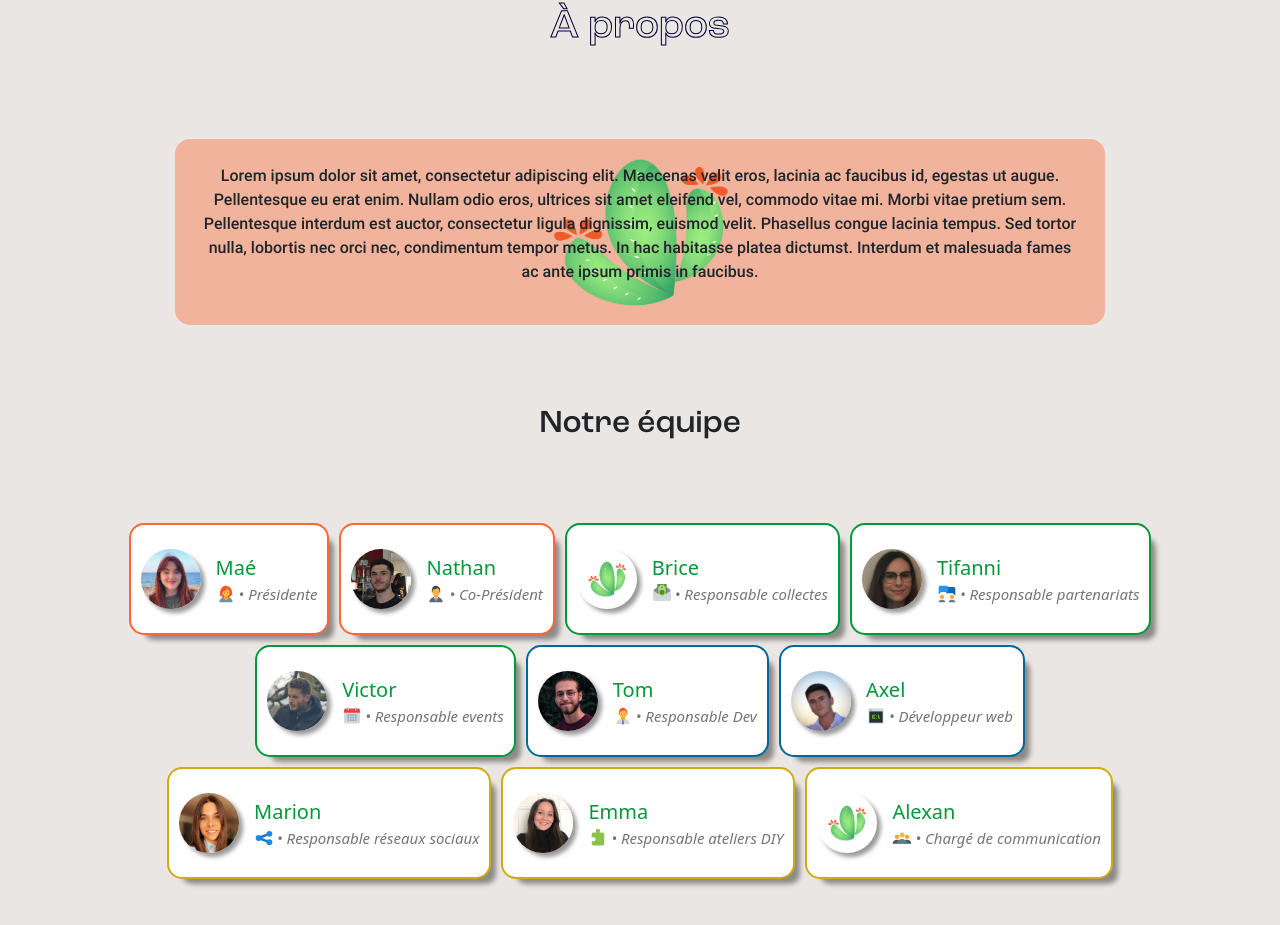
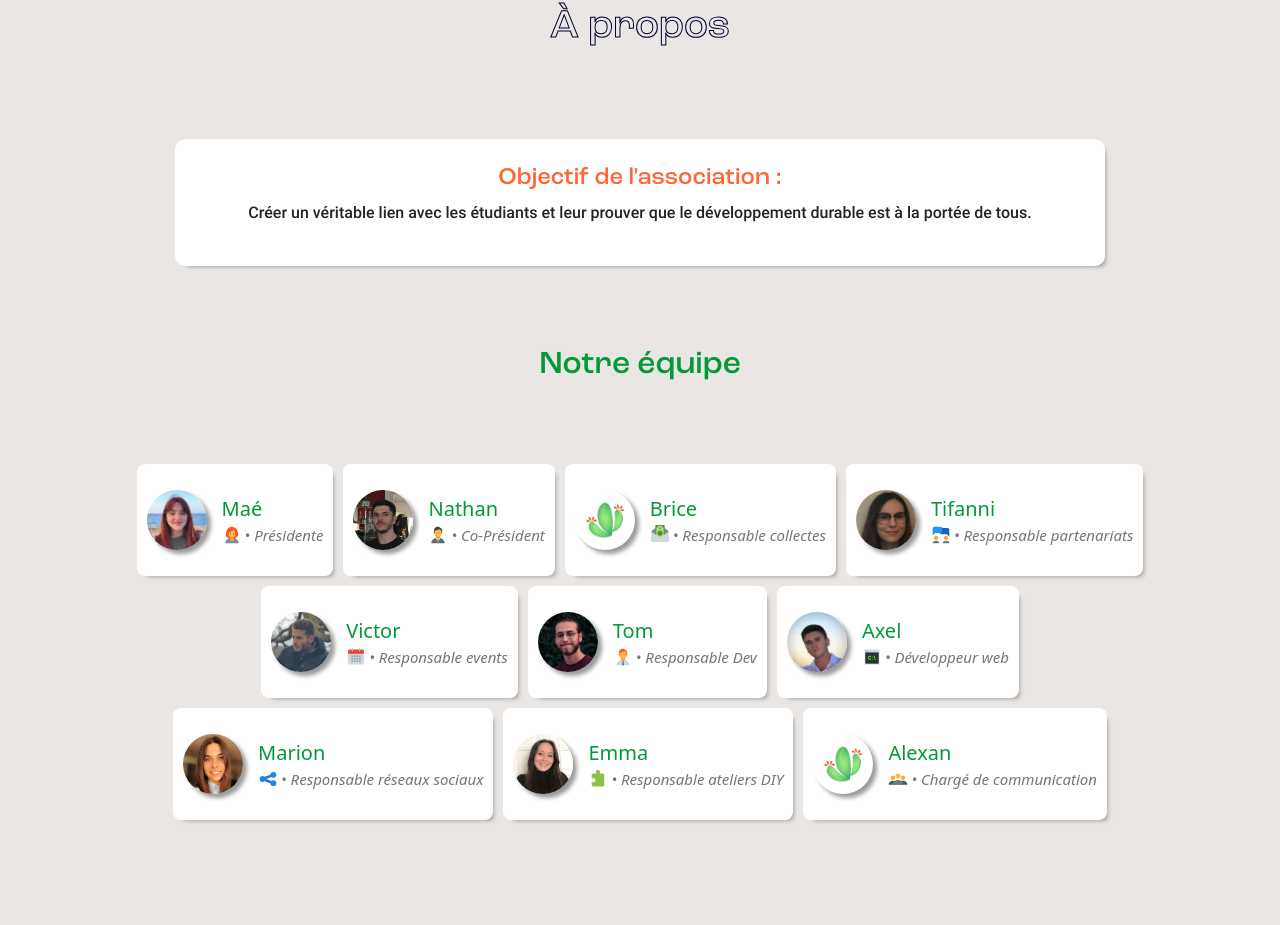
Before and after one commit to tom-ruiz/greengo-website, a React (Create React App) app: page / in a window 1280 px wide. Shown: the part 1705-2630 px from the top of the page. Built offline with nearby package versions, Linux system fonts and the light colour scheme.

Commit message:
edit design

```diff
--- a/public/index.html
+++ b/public/index.html
@@ -2,7 +2,7 @@
 <html lang="en">
   <head>
     <meta charset="utf-8" />
-    <link rel="icon" href="favicon.ico" />
+    <link rel="icon" href="favicon.svg" />
     <meta name="viewport" content="width=device-width, initial-scale=1" />
     <meta name="theme-color" content="#000000" />
     <meta
--- a/src/components/Navbar.jsx
+++ b/src/components/Navbar.jsx
@@ -5,7 +5,7 @@ import picto from '../img/picto.png';
 
 function NavbarComponent(){
     return(
-        <Navbar className="nav" variant="dark">
+        <Navbar className="nav" variant="light">
           <Container>
           <Navbar.Brand href="/" className="nav__title"><img className="home-logo" src={picto} alt="picto"/></Navbar.Brand>
           <Nav className="me-auto">
--- a/src/components/pages/AboutPage.jsx
+++ b/src/components/pages/AboutPage.jsx
@@ -2,20 +2,15 @@ import React from "react";
 import Ekip from "./Ekip";
 
 function AboutPage() {
-
   return (
     <div className="about-container">
       <h1 className="about__title">À propos</h1>
       <div className="about__infos-section">
+          <h4>Objectif de l'association : </h4>
+
         <p>
-          Lorem ipsum dolor sit amet, consectetur adipiscing elit. Maecenas
-          velit eros, lacinia ac faucibus id, egestas ut augue. Pellentesque eu
-          erat enim. Nullam odio eros, ultrices sit amet eleifend vel, commodo
-          vitae mi. Morbi vitae pretium sem. Pellentesque interdum est auctor,
-          consectetur ligula dignissim, euismod velit. Phasellus congue lacinia
-          tempus. Sed tortor nulla, lobortis nec orci nec, condimentum tempor
-          metus. In hac habitasse platea dictumst. Interdum et malesuada fames
-          ac ante ipsum primis in faucibus.
+          Créer un véritable lien avec les étudiants et leur prouver que le
+          développement durable est à la portée de tous.
         </p>
       </div>
       <h2 className="about__ekip__title">Notre équipe</h2>
--- a/src/components/pages/Ekip.jsx
+++ b/src/components/pages/Ekip.jsx
@@ -27,7 +27,7 @@ function Ekip() {
   return (
     <>
       {" "}
-      <div className="about__ekip__card">
+      <div className="about__ekip__card about__ekip__card-dir">
         <img className="about__ekip__card__cadre-img" src={Mae} alt="" />
         <div className="about__ekip__card__infos">
           <div className="about__ekip__card__title">Maé</div>
@@ -37,7 +37,7 @@ function Ekip() {
           </div>
         </div>
       </div>
-      <div className="about__ekip__card">
+      <div className="about__ekip__card about__ekip__card-dir">
         <img className="about__ekip__card__cadre-img" src={Nathan} alt="" />
         <div className="about__ekip__card__infos">
           <div className="about__ekip__card__title">Nathan</div>
--- a/src/components/pages/Events.jsx
+++ b/src/components/pages/Events.jsx
@@ -37,7 +37,7 @@ function Events() {
           <Col sm={8}>
             <Tab.Content>
               <Tab.Pane eventKey="#link1">
-                <div>
+                <div className="events__content">
                   <h2 className="events__content-title">Tournoi Z5</h2>
                   <p>
                     Holà la team YNOV Aix en provence ! Préparez vos roulettes,
@@ -46,37 +46,47 @@ function Events() {
                     Avril 🕖 À partir de 13h00 (premier match à 13h30)
                     📍Montclub Futbol à 5 Bouc-Bel-Air Pour les inscriptions,
                     vous trouverez ci-dessous un lien Google form où vous
-                    pourrez renseigner : - Le nom de votre équipe - Votre nom et
-                    prénom - Votre numéro de téléphone
-                    <br />
+                    pourrez renseigner : <br />- Le nom de votre équipe <br />-
+                    Votre nom et prénom <br />- Votre numéro de téléphone
+                    <br /><br />
                     Prix de participation : 10€/personne
                     <br />
                     5€ reversé à une asso
                   </p>
-                  <Button variant="success" href="https://docs.google.com/spreadsheets/d/1YcAAO6626Ce7LkFeKp4d2am0ql1HmSA7M-xPmCWOFHw/edit#gid=744338324">Lien d'inscription</Button>
+                  <Button
+                    variant="success"
+                    href="https://docs.google.com/spreadsheets/d/1YcAAO6626Ce7LkFeKp4d2am0ql1HmSA7M-xPmCWOFHw/edit#gid=744338324"
+                  >
+                    Lien d'inscription
+                  </Button>
                 </div>
               </Tab.Pane>
               <Tab.Pane eventKey="#link2">
-                <div>
-                  <h2 className="events__content-title">Tournoi Z5</h2>
+                <div className="events__content">
+                  <h2 className="events__content-title">
+                    Distribution de paniers
+                  </h2>
                   <p>
-                    Lorem ipsum dolor sit amet, consectetur adipiscing elit.
-                    Aliquam hendrerit volutpat elit in facilisis. Nulla et
-                    efficitur lorem. Pellentesque laoreet urna a pellentesque
-                    tempor. Aliquam tincidunt in dolor ut volutpat. Nam enim
-                    velit, tincidunt a diam at, dapibus venenatis turpis. Donec
-                    vehicula euismod neque et mollis. Mauris quis velit
-                    consectetur nunc lacinia eleifend sit amet vitae erat. Duis
-                    eleifend mauris condimentum velit dictum, id iaculis augue
-                    fermentum. Interdum et malesuada fames ac ante ipsum primis
-                    in faucibus. Donec volutpat justo sed nisl accumsan
-                    tincidunt. Sed euismod tellus sodales arcu fermentum mattis.
-                    Vivamus non pellentesque velit. Cras sed pharetra eros.
-                    Class aptent taciti sociosqu ad litora torquent per conubia
-                    nostra, per inceptos himenaeos. In ac quam id erat
-                    sollicitudin malesuada.
+                    🍅 🥦 Manger 5 fruits et légumes par jour, tu connais ? On
+                    sait que cette phrase est plus facile à lire qu’à faire.
+                    C’est pourquoi on a décidé d’organiser un partenariat avec
+                    Le Marché Bio de Pierre pour vous proposer des paniers bio
+                    de fruits et légumes à 10€. 🍎🍇 Puisque la nature n’est pas
+                    prévisible, on ne connaît pas d’avance le contenu des
+                    paniers, mais on peut te donner des exemples alléchants pour
+                    tes futurs repas healthy 👇🏻 <br />
+                    🥬 1 petit chou chinois <br />
+                    🥕 500g de carottes <br />
+                    🧅 1 oignon <br />
+                    🍎 500g de pommes <br />
+                    🍊 500g de clémentines <br /><br />❌ Infos importantes ❌ <br />{" "}
+                    ✅ Réserve ton panier avant le 08 mars 12h via le formulaire
+                    (lien dans la bio) 💁🏻‍♀️ La distribution s'effectuera dans la
+                    salle de pause à partir de 13h45
                   </p>
-                  <Button variant="secondary" disabled="true">Lien d'inscription</Button>
+                  <Button variant="secondary" disabled="true">
+                    Lien d'inscription
+                  </Button>
                 </div>
               </Tab.Pane>
             </Tab.Content>
--- a/src/style/events.scss
+++ b/src/style/events.scss
@@ -1,23 +1,28 @@
-.events{
-    &-container{
-        background-color: white;
+.events {
+    &-container {
+        background-color: #EAE6E4;
         min-height: 100vh;
         padding: 4em;
     }
-    &__list{
-        &-links{
+
+    &__list {
+        &-links {
             margin-bottom: 2em;
         }
     }
 
-    &__content{
-        &-title{
+    &__content {
+        p {
+            text-align: center;
+        }
+
+        &-title {
             color: #ff6633;
         }
     }
 }
 
-.list-group-item.active{
+.list-group-item.active {
     background-color: #66cc66 !important;
     border-color: #049839;
 }
--- a/src/style/global.scss
+++ b/src/style/global.scss
@@ -7,12 +7,13 @@
     src: url("../fonts/Roboto-Medium.ttf");
 }
 
-h1, h2 {
+h1, h2, h3, h4 {
     font-family: 'Kostic';
 }
 
 p{
     font-family: 'Roboto';
+    text-align: justify;
 }
 
 $color-green :#049839;
--- a/src/style/home.scss
+++ b/src/style/home.scss
@@ -106,20 +106,24 @@ $color-white: #EAE6E4;
     }
 }
 
+//section à propos
+
 .about {
     &-container {
         min-height: 150vh;
         background-color: $color-white;
         padding: 20px;
+        display: flex;
+        flex-direction: column;
+        align-items: center;
+
+        p {
+            text-align: center;
+        }
 
         @media(max-width: 500px) {
             padding: 40px;
         }
-
-        display: flex;
-        flex-direction: column;
-        align-items: center;
-
 
 
     }
@@ -137,22 +141,27 @@ $color-white: #EAE6E4;
 
     &__infos {
         &-section {
+            h4{
+                color: $color-orange;
+            }
+
             margin-top: 10vh;
             padding: 25px;
             display: flex;
             flex-direction: column;
             justify-content: center;
             width: 75%;
+            border-radius: 10px;
+            // background-image: url(../img/picto.png);
+            // background-position: center;
+            // background-size: 30%;
+            background-color: #ffff;
+            box-shadow: 5px 5px 5px -5px rgba(0, 0, 0, 0.40);
+            text-align: center;
 
             @media(max-width:500px) {
                 width: 100%;
             }
-
-            border-radius: 15px;
-            background-color: rgba(255, 102, 51, 0.4);
-            background-image: url(../img/picto.png);
-            background-position: center;
-            background-size: 30%;
 
             @media(max-width:500px) {
                 background-size: 90%;
@@ -162,12 +171,14 @@ $color-white: #EAE6E4;
             background-attachment: fixed;
 
         }
+
     }
 
     &__ekip {
 
         &__title {
             margin: 10vh 0 10vh 0;
+            color: $color-green;
         }
 
         &-section {
@@ -185,25 +196,55 @@ $color-white: #EAE6E4;
             background-color: white;
             padding: 10px;
             gap: 15px;
-            border-radius: 15px;
-            border: 2px solid $color-orange;
-            box-shadow: 10px 10px 5px -5px rgba(0, 0, 0, 0.40);
+            border-radius: 8px;
+            box-shadow: 5px 5px 5px -5px rgba(0, 0, 0, 0.40);
             height: 7em;
+            transition: 0.2s;
+
+            &-dir {
+
+                &:hover,
+                &:focus {
+                    border: 2px solid $color-orange;
+                }
+            }
 
             &-info {
-                border-color: $color-blue-light;
+                &:hover {
+                    border: 2px solid $color-blue-light;
+                }
             }
 
             &-partenariat {
-                border-color: $color-green;
+                &:hover {
+                    border: 2px solid $color-green;
+                }
             }
 
             &-comm {
-                border-color: #cfac11;
+                &:hover {
+                    border: 2px solid #cfac11;
+                }
             }
 
             @media(max-width: 500px) {
                 width: 100%;
+
+                &-dir {
+                    border: 2px solid $color-orange;
+                }
+
+                &-info {
+                    border: 2px solid $color-blue-light;
+                }
+
+                &-partenariat {
+                    border: 2px solid $color-green;
+                }
+
+                &-comm {
+                    border: 2px solid #cfac11;
+                }
             }
 
             &__cadre-img {
--- a/src/style/navbar.scss
+++ b/src/style/navbar.scss
@@ -1,5 +1,5 @@
 .nav {
-    background-color: #049839;
+    background-color: #ffff;
     height: 11vh;
 
     &__title > img{
```
Also changed, not shown: public/favicon.svg (added), 1 other file (tests, documents, lock files or other folders).
